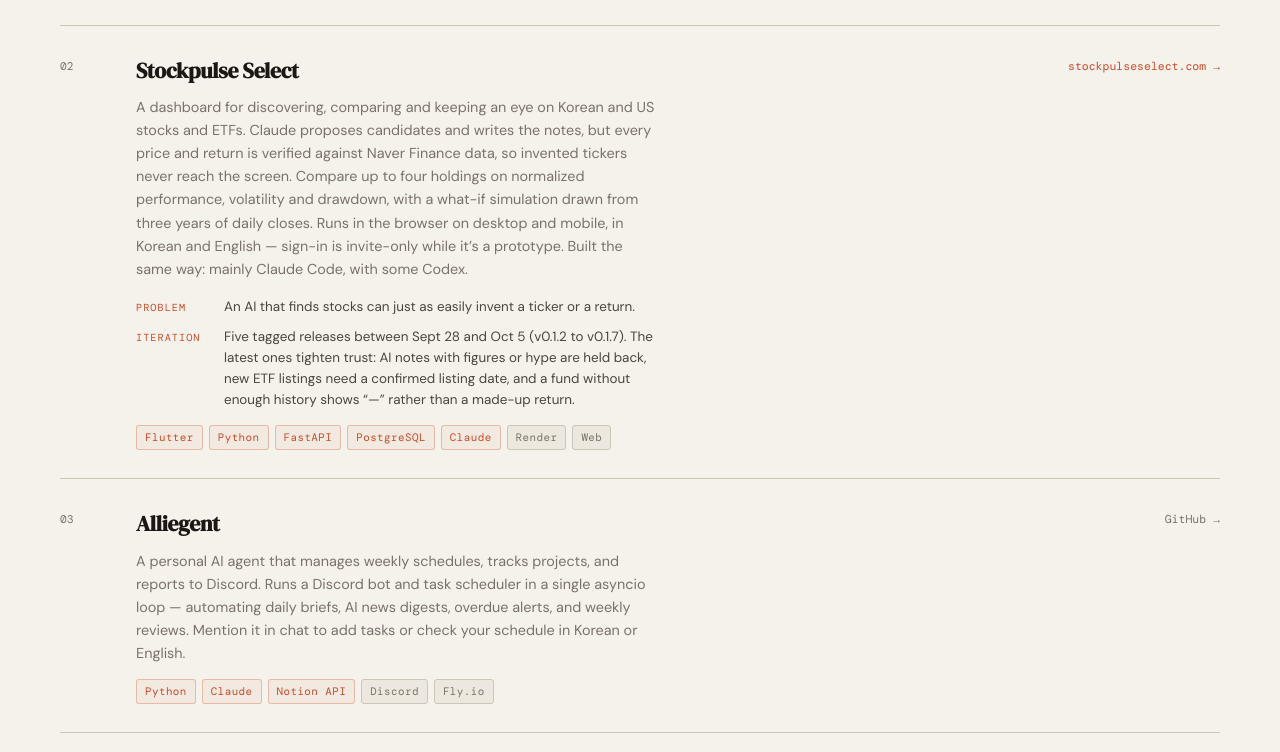
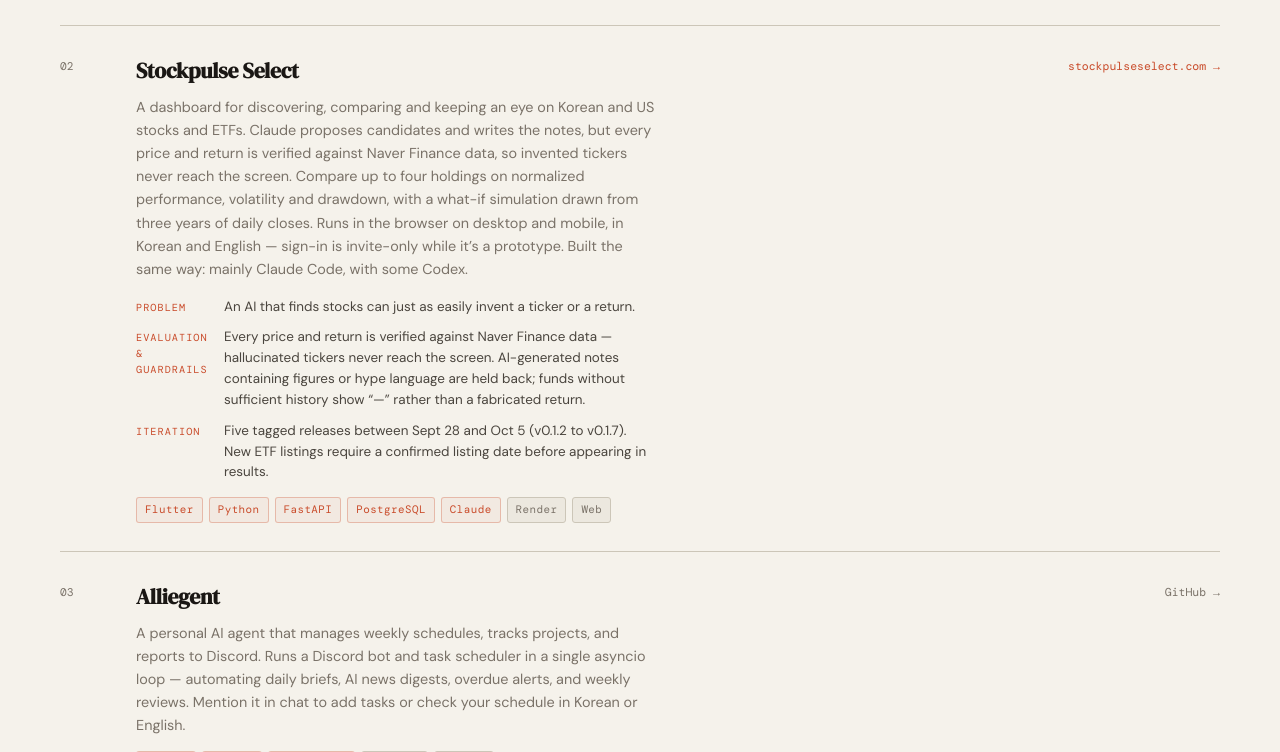
Before and after one commit to areumseo/areumseo.github.io, a plain HTML site: page index.html in a window 1280 px wide. Shown: the part 2474-3226 px from the top of the page. Drawn offline with nearby package versions, Linux system fonts and the light colour scheme.

Commit message:
add evaluation/guardrails note to Stockpulse, add deployment keywords to stack
Co-Authored-By: Claude Sonnet 4.6 <noreply@anthropic.com>

```diff
--- a/index.html
+++ b/index.html
@@ -810,7 +810,7 @@
           </div>
           <div class="sidebar-row">
             <div class="sidebar-key">stack</div>
-            <div class="sidebar-val">TypeScript · Python · FastAPI · Snowflake · SQL · RAG · LLM eval · React/Next.js</div>
+            <div class="sidebar-val">TypeScript · Python · FastAPI · Snowflake · SQL · RAG · LLM eval · React/Next.js · containers · scheduled tasks</div>
           </div>
           <div class="sidebar-row">
             <div class="sidebar-key">now</div>
@@ -861,7 +861,8 @@
             <p>A dashboard for discovering, comparing and keeping an eye on Korean and US stocks and ETFs. Claude proposes candidates and writes the notes, but every price and return is verified against Naver Finance data, so invented tickers never reach the screen. Compare up to four holdings on normalized performance, volatility and drawdown, with a what-if simulation drawn from three years of daily closes. Runs in the browser on desktop and mobile, in Korean and English — sign-in is invite-only while it&rsquo;s a prototype. Built the same way: mainly Claude Code, with some Codex.</p>
             <div class="project-notes">
               <div class="project-note"><span class="project-note-label">Problem</span><span>An AI that finds stocks can just as easily invent a ticker or a return.</span></div>
-              <div class="project-note"><span class="project-note-label">Iteration</span><span>Five tagged releases between Sept 28 and Oct 5 (v0.1.2 to v0.1.7). The latest ones tighten trust: AI notes with figures or hype are held back, new ETF listings need a confirmed listing date, and a fund without enough history shows &ldquo;&mdash;&rdquo; rather than a made-up return.</span></div>
+              <div class="project-note"><span class="project-note-label">Evaluation & guardrails</span><span>Every price and return is verified against Naver Finance data — hallucinated tickers never reach the screen. AI-generated notes containing figures or hype language are held back; funds without sufficient history show &ldquo;&mdash;&rdquo; rather than a fabricated return.</span></div>
+              <div class="project-note"><span class="project-note-label">Iteration</span><span>Five tagged releases between Sept 28 and Oct 5 (v0.1.2 to v0.1.7). New ETF listings require a confirmed listing date before appearing in results.</span></div>
             </div>
             <div class="project-tags">
               <span class="tag tech">Flutter</span>
```
